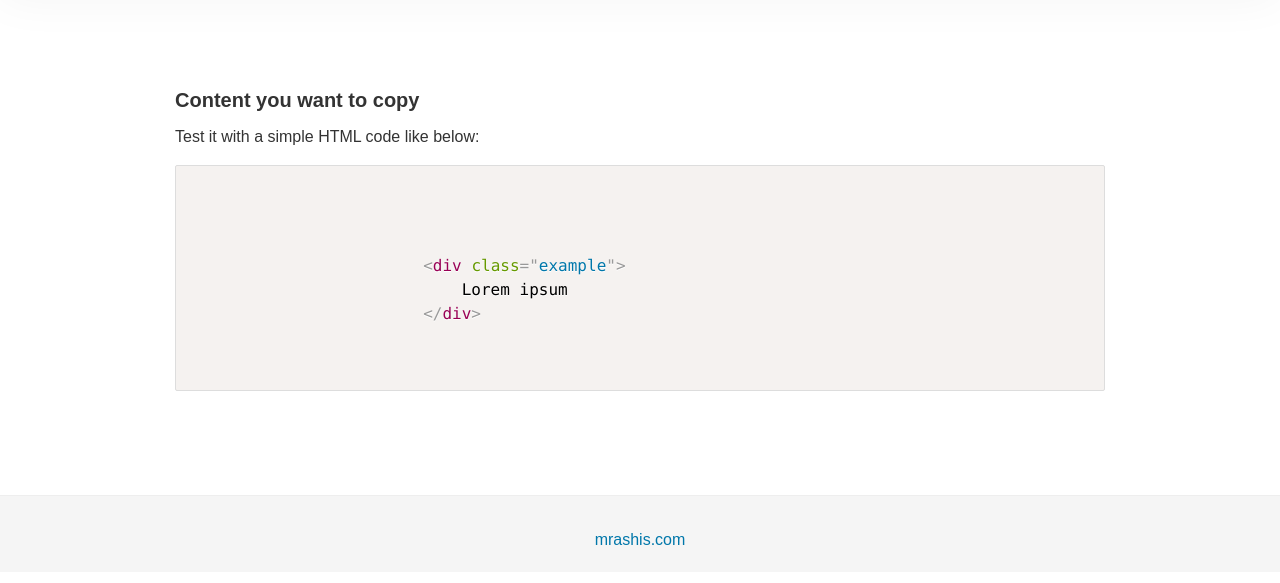
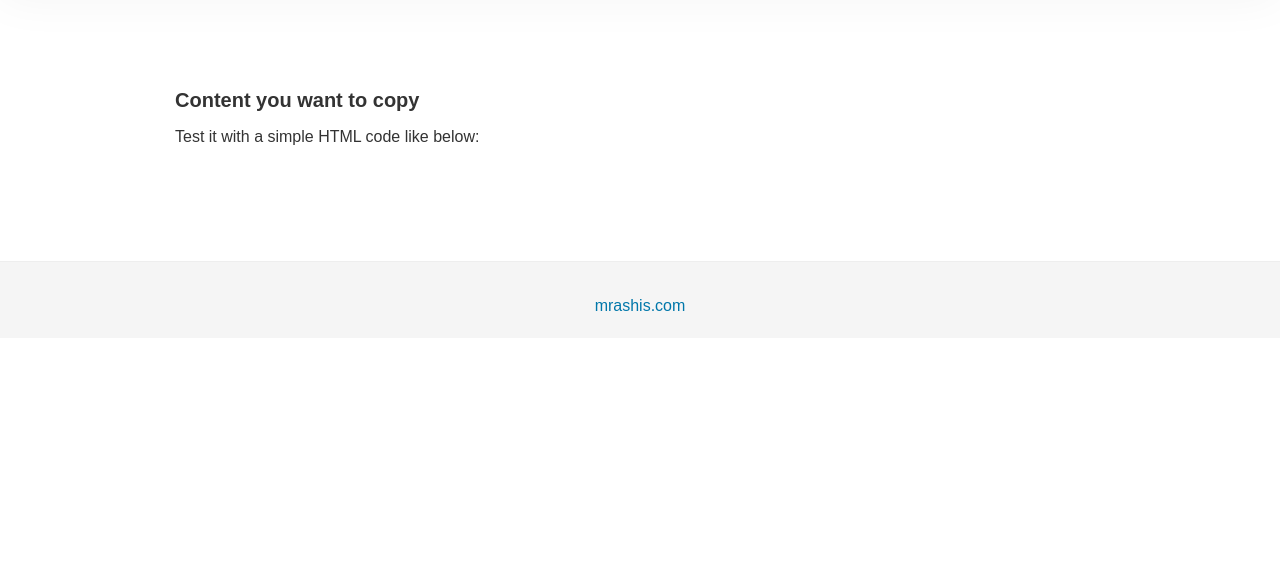
Before and after one commit to ashisdeveloper/C-Sharp, a plain HTML site: page index.html in a window 1280 px wide. Shown: the part 115-698 px from the top of the page. Drawn offline with nearby package versions, Linux system fonts and the light colour scheme; some packages are replaced by stand-ins of ours; a script that the page names is missing.

Commit message:
Update index.html

```diff
--- a/index.html
+++ b/index.html
@@ -47,14 +47,14 @@
                 <div class="code-box-copy">
                     <button class="code-box-copy__btn" data-clipboard-target="#example-html" title="Copy"></button>
 
-                    <pre><code class="language-html" id="example-html">
+                    <script type="text/plain" class="language-markup">
                     <div class="code-box-copy">
                         <button class="code-box-copy__btn" data-clipboard-target="#example-html" title="Copy"></button>
                         <pre><code class="language-html" id="example-html">&lt;div class=&quot;example&quot;&gt;
                             Lorem ipsum
                         &lt;/div&gt;</code></pre>
                     </div>
-                    </code></pre>
+                    </script>
                 </div>
 
 
```
